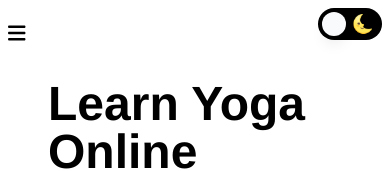
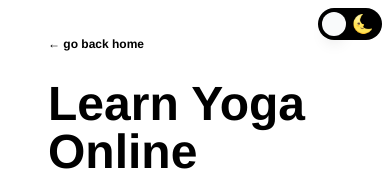
Before and after one commit to samanthacabrera/portfolio, a React (Vite) app: page /projects/1 in a window 390 px wide. Shown: the top 171 px of the page. Built offline with nearby package versions, Linux system fonts and the light colour scheme.

Commit message:
Show mobile navigation only on non-home pages

```diff
--- a/src/components/Navbar.jsx
+++ b/src/components/Navbar.jsx
@@ -1,10 +1,7 @@
-import React, { useState, useEffect } from 'react';
-import { FontAwesomeIcon } from '@fortawesome/react-fontawesome';
+import React, { useEffect } from 'react';
 import { useLocation, useHistory } from 'react-router-dom';
-import { faBars, faTimes } from '@fortawesome/free-solid-svg-icons';
 
 const Navbar = () => {
-  const [isMenuOpen, setIsMenuOpen] = useState(false);
   const location = useLocation();
   const history = useHistory();
 
@@ -29,11 +26,6 @@ const Navbar = () => {
         console.error(`Element with id ${hash} not found.`);
       }
     }
-    setIsMenuOpen(false);
-  };
-
-  const toggleMenu = () => {
-    setIsMenuOpen(prevState => !prevState);
   };
 
   useEffect(() => {
@@ -84,12 +76,8 @@ const Navbar = () => {
   return (
     <>
       <nav className={`fixed top-2 r-2 w-full text-2xl z-50 transition-all duration-300 ease-in-out`}>
-        <div className={`absolute top-2 left-2 ${isMenuOpen ? 'hidden' : 'block'} md:hidden`}>
-          <button onClick={toggleMenu} className="text-xl">
-            <FontAwesomeIcon icon={faBars} size="1x" />
-          </button>
-        </div>
-        <div className={`absolute top-0 left-2 flex items-start space-x-6 ${isMenuOpen ? 'hidden' : 'block'} hidden md:flex`}>
+        {/* Desktop Navigation */}
+        <div className={`absolute top-0 left-2 flex items-start space-x-6 hidden md:flex`}>
           <button
             onClick={() => handleNavigation('hero')}
             className="hover-effect ease-in-out scramble-hover"
@@ -112,6 +100,13 @@ const Navbar = () => {
             + Work
           </button>
           <button
+            onClick={() => handleNavigation('services')}
+            className="hover-effect ease-in-out scramble-hover"
+            data-value="+ Services"
+          >
+            + Services
+          </button>
+          <button
             onClick={() => handleNavigation('blog')}
             className="hover-effect ease-in-out scramble-hover"
             data-value="+ Articles"
@@ -119,47 +114,19 @@ const Navbar = () => {
             + Articles
           </button>
         </div>
-      </nav>
 
-      {isMenuOpen && (
-        <div className="fixed inset-0 bg-black bg-opacity-10 text-lg text-gray-600 flex flex-col justify-center items-center z-50 md:hidden">
-          <div className="relative text-gray-50 bg-[#0d113d] shadow-lg rounded-lg p-4 w-full max-w-sm space-y-6 text-center">
-            <button onClick={toggleMenu} className="absolute top-2 left-2">
-              <FontAwesomeIcon icon={faTimes} />
-            </button>
-            <div className="space-y-4">
+        {/* Mobile Navigation */}
+        {isSpecialPage && (
+          <div className="absolute top-4 left-4 md:hidden">
             <button
               onClick={() => handleNavigation('/')}
-                className="block w-full py-3 border-b border-gray-300 text-left transition-transform transform hover:-translate-y-1 duration-300 ease-in-out scramble-hover"
-                data-value="home"
+              className="text-xs pl-8"
             >
-                home
-              </button>
-              <button
-                onClick={() => handleNavigation('intro')}
-                className="block w-full py-3 border-b border-gray-300 text-left transition-transform transform hover:-translate-y-1 duration-300 ease-in-out scramble-hover"
-                data-value="about"
-              >
-                about
-              </button>
-              <button
-                onClick={() => handleNavigation('projects')}
-                className="block w-full py-3 border-b border-gray-300 text-left transition-transform transform hover:-translate-y-1 duration-300 ease-in-out scramble-hover"
-                data-value="work"
-              >
-               work
-              </button>
-              <button
-                onClick={() => handleNavigation('blog')}
-                className="block w-full py-3 border-b border-gray-300 text-left transition-transform transform hover:-translate-y-1 duration-300 ease-in-out scramble-hover"
-                data-value="articles"
-              >
-                articles
+              &larr; go back home
             </button>
           </div>
-          </div>
-        </div>
         )}
+      </nav>
     </>
   );
 };
--- a/src/pages/homepage/Home.jsx
+++ b/src/pages/homepage/Home.jsx
@@ -94,13 +94,13 @@ function Home() {
                 <Intro />
             </section>
             <section className="w-full h-screen flex justify-center items-center px-12" style={{ scrollSnapAlign: "start" }}>
+                <Services />
+            </section>
+            <section className="w-full h-screen flex justify-center items-center px-12" style={{ scrollSnapAlign: "start" }}>
                 <ProjectsList />
             </section>
             <section className="w-full h-screen flex justify-center items-center px-12" style={{ scrollSnapAlign: "start" }}>
                 <Blog />
-            </section>
-            <section className="w-full h-screen flex justify-center items-center px-12" style={{ scrollSnapAlign: "start" }}>
-                <Services />
             </section>
         </div>
         </>
--- a/src/pages/homepage/Services.jsx
+++ b/src/pages/homepage/Services.jsx
@@ -90,7 +90,7 @@ const Services = () => {
       <div className="text-center space-y-2 mb-4">
         <h1 className="text-4xl">My Services</h1>
         <p className="hidden md:block font-light">
-          Click to learn more about the different services I provide
+          Click to learn more about the range of services I offer.
         </p>
       </div>
       <div className="grid gap-8 sm:grid-cols-1 lg:grid-cols-3">
```
Lines whose indentation alone changed are shown as unchanged.
